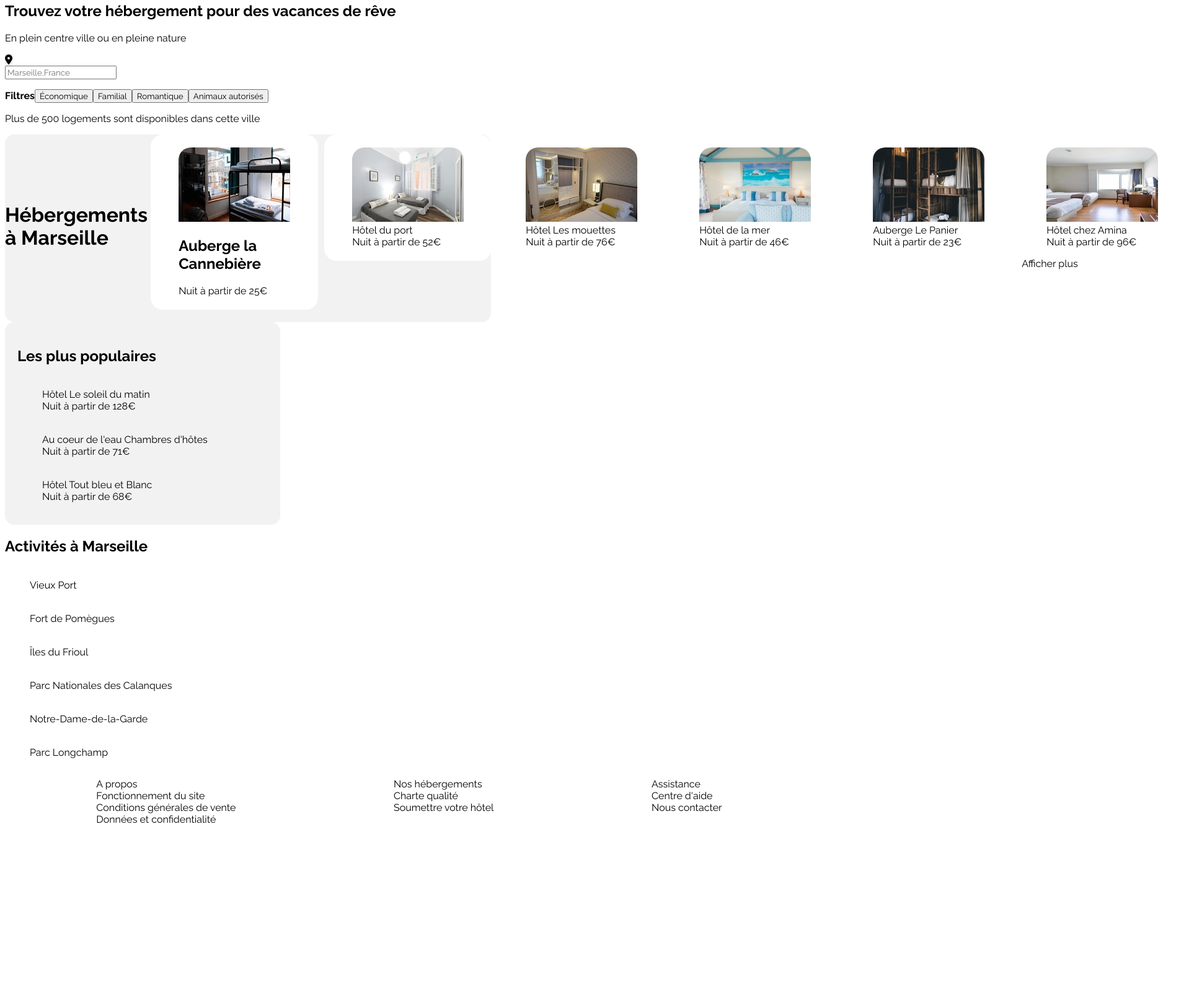
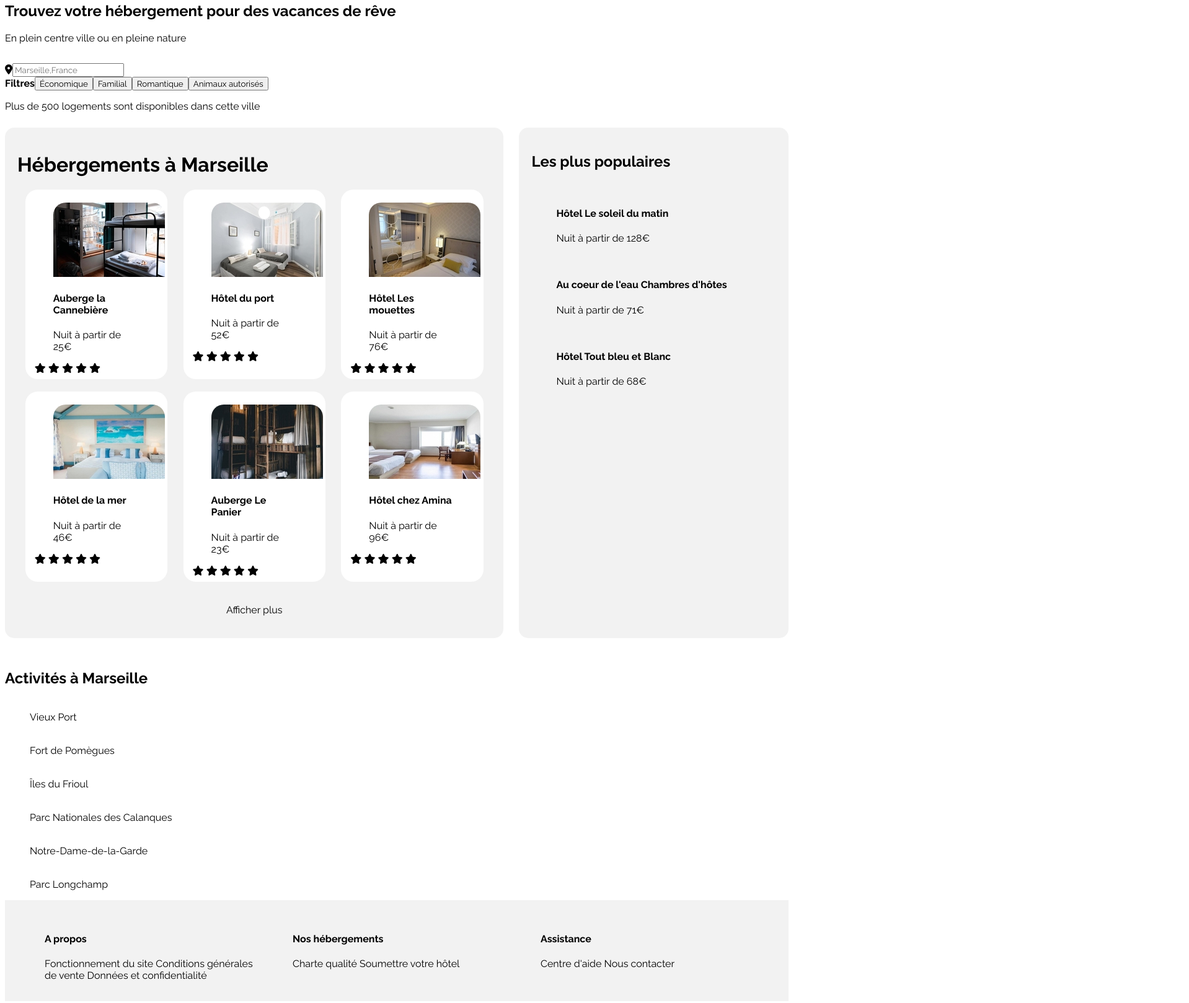
Before and after one commit to Tayyyyylor/Reservia, a plain HTML site: page index.html in a window 1280 px wide. Shown: the part 93-1712 px from the top of the page at 62% size, 1918 px wide, since content can reach past the window. Before the commit the page ends 1449 px from the top, so only its background shows below. Drawn offline with Linux system fonts and the light colour scheme.

Commit message:
header fait et footer

```diff
--- a/index.html
+++ b/index.html
@@ -36,10 +36,10 @@
             <section>
                 <h1> Trouvez votre hébergement pour des vacances de rêve </h1>
                 <p> En plein centre ville ou en pleine nature </p>
-            <div class="">
-
-                <p class="posi"> <i class="fas fa-map-marker-alt"></i><input type="search" placeholder="Marseille,France">
-                </p>
+                <div class="larecherche">
+                    <div class="posi">
+                        <i class="fas fa-map-marker-alt"></i><input type="search" placeholder="Marseille,France">
+                    </div>
                 </div>
 
                 <div class="filtres">
@@ -52,111 +52,173 @@
 
         <!-- Section 2 offres-->
 
-        <main class="main" id="Offres">
-
+            <main class="principal">
+                <div id="main">
                     <div class="marseille">
                         <h1> Hébergements à Marseille </h1>
                     </div>
                     <div id="reponse"> <!--Utiliser les flexbox sur cette div-->
-
                         <div class="Offres">
                             <a href="#"> <!--ajouter une class pour personaliser-->
                                 <figure>
                                     <img src="images/lacannebieere.jpg" alt="la cannebiere" class="photos">
                                     <figcaption>
-                        <h2>Auberge la Cannebière </h2>
+                                        <h4>Auberge la Cannebière </h4>
                                         <p> Nuit à partir de 25€ </p>
+                                    </figcaption>
+                                </figure>
+                                <div class="etoiles">
+                                    <i class="fas fa-star blue" aria-hidden="true"></i>
+                                    <i class="fas fa-star blue" aria-hidden="true"></i>
+                                    <i class="fas fa-star blue" aria-hidden="true"></i>
+                                    <i class="fas fa-star blue" aria-hidden="true"></i>
+                                    <i class="fas fa-star grey" aria-hidden="true"></i>
+                                </div>
+                            </a>
+                        </div>
+
+                        <div class="Offres">
+                            <a href="#">
+                                <figure>
+                                    <img src="images/port_mini.jpg" alt="port" class="photos">
+                                    <figcaption>
+                                        <h4> Hôtel du port </h4>
+                                        <p> Nuit à partir de 52€ </p>
+                                    </figcaption>
+                                </figure>
+                                <div class="etoiles">
+                                    <i class="fas fa-star blue" aria-hidden="true"></i>
+                                    <i class="fas fa-star blue" aria-hidden="true"></i>
+                                    <i class="fas fa-star blue" aria-hidden="true"></i>
+                                    <i class="fas fa-star blue" aria-hidden="true"></i>
+                                    <i class="fas fa-star blue" aria-hidden="true"></i>
+                                </div>
+                            </a>
+                        </div>
+
+                        <div class="Offres">
+                            <a href="#">
+                                <figure>
+                                    <img src="images/mouettes_mini.jpg" alt="img mouettes" class="photos">
+                                    <figcaption>
+                                        <h4> Hôtel Les mouettes </h4>
+                                        <p> Nuit à partir de 76€ </p>
+                                    </figcaption>
+                                </figure>
+                                <div class="etoiles">
+                                    <i class="fas fa-star blue" aria-hidden="true"></i>
+                                    <i class="fas fa-star blue" aria-hidden="true"></i>
+                                    <i class="fas fa-star blue" aria-hidden="true"></i>
+                                    <i class="fas fa-star blue" aria-hidden="true"></i>
+                                    <i class="fas fa-star grey" aria-hidden="true"></i>
+                                </div>
+                            </a>
+                        </div>
+
+                        <div class="Offres">
+                            <a href="#">
+                                <figure>
+                                    <img src="images/mer_mini.jpg" alt="mer" class="photos">
+                                    <figcaption>
+                                        <h4> Hôtel de la mer </h4>
+                                        <p> Nuit à partir de 46€ </p>
+                                    </figcaption>
+                                </figure>
+                                <div class="etoiles">
+                                    <i class="fas fa-star blue" aria-hidden="true"></i>
+                                    <i class="fas fa-star blue" aria-hidden="true"></i>
+                                    <i class="fas fa-star blue" aria-hidden="true"></i>
+                                    <i class="fas fa-star blue" aria-hidden="true"></i>
+                                    <i class="fas fa-star grey" aria-hidden="true"></i>
+                                </div>
+                            </a>
+                        </div>
+
+                        <div class="Offres">
+                            <a href="#">
+                                <figure>
+                                    <img src="images/panier_mini.jpg" alt="panier" class="photos">
+                                    <figcaption>
+                                        <h4> Auberge Le Panier </h4>
+                                        <p> Nuit à partir de 23€ </p>
+                                    </figcaption>
+                                </figure>
+                                <div class="etoiles">
+                                    <i class="fas fa-star blue" aria-hidden="true"></i>
+                                    <i class="fas fa-star blue" aria-hidden="true"></i>
+                                    <i class="fas fa-star blue" aria-hidden="true"></i>
+                                    <i class="fas fa-star blue" aria-hidden="true"></i>
+                                    <i class="fas fa-star grey" aria-hidden="true"></i>
+                                </div>
+                            </a>
+                        </div>
+
+                        <div class="Offres">
+                            <a href="#">
+                                <figure>
+                                    <img src="images/amina_mini.jpg" alt="amina" class="photos">
+                                    <figcaption>
+                                        <h4> Hôtel chez Amina </h4>
+                                        <p>Nuit à partir de 96€</p>
+                                    </figcaption>
+                                </figure>
+                                <div class="etoiles">
+                                    <i class="fas fa-star blue" aria-hidden="true"></i>
+                                    <i class="fas fa-star blue" aria-hidden="true"></i>
+                                    <i class="fas fa-star blue" aria-hidden="true"></i>
+                                    <i class="fas fa-star blue" aria-hidden="true"></i>
+                                    <i class="fas fa-star grey" aria-hidden="true"></i>
+                                </div>
+                            </a>
+                        </div>
+                        <p>
+                            <a href="#"> Afficher plus </a>
+                        </p>
+                    </div>
+                </div>
+
+
+        <!-- Section latérale -->
+
+                <aside id="gris">
+                    <h1> Les plus populaires </h1>
+                    <div>
+                        <a href="#">
+                            <figure class="">
+                                <img src="" alt="" class="photoscote">
+                                <figcaption>
+                                    <h4> Hôtel Le soleil du matin </h4>
+                                    <p> Nuit à partir de 128€ </p>
                                 </figcaption>
                             </figure>
                         </a>
                     </div>
 
-            <div class="Offres">
-                <figure>
-                    <a href="#"><img src="images/port_mini.jpg" alt="port" class="photos"> </a>
+                    <div>
+                        <a href="#">
+                            <figure class="">
+                                <img src="" alt="" class="photoscote">
                                 <figcaption>
-                         <a href="#"> Hôtel du port </a><br>
-                         Nuit à partir de 52€
+                                    <h4> Au coeur de l'eau Chambres d'hôtes </h4>
+                                    <p> Nuit à partir de 71€</p>
                                 </figcaption>
                             </figure>
+                        </a>
                     </div>
 
-            <div class="Offres">
-                <figure>
-                    <a href="#"><img src="images/mouettes_mini.jpg" alt="img mouettes" class="photos"> </a>
+                    <div>
+                        <a href="#">
+                            <figure class="">
+                                <img src="" alt="" class="photoscote">
                                 <figcaption>
-                        <a href="#"> Hôtel Les mouettes </a><br>
-                        Nuit à partir de 76€
+                                    <h4> Hôtel Tout bleu et Blanc </h4>
+                                    <p>Nuit à partir de 68€</p>
                                 </figcaption>
                             </figure>
-            </div>
-
-            <div class="Offres">
-                <figure>
-                    <a href="#"><img src="images/mer_mini.jpg" alt="mer" class="photos"> </a>
-                    <figcaption>
-                        <a href="#"> Hôtel de la mer </a><br>
-                        Nuit à partir de 46€
-                    </figcaption>
-                </figure>
-            </div>
-
-            <div class="Offres">
-                <figure>
-                    <a href="#"><img src="images/panier_mini.jpg" alt="panier" class="photos"></a>
-                    <figcaption>
-                        <a href="#"> Auberge Le Panier </a><br>
-                        Nuit à partir de 23€
-                    </figcaption>
-                </figure>
-            </div>
-
-            <div class="Offres">
-                <figure>
-                    <a href="#"><img src="images/amina_mini.jpg" alt="amina" class="photos"> </a>
-                    <figcaption>
-                        <a href="#"> Hôtel chez Amina </a><br>
-                        Nuit à partir de 96€
-                    </figcaption>
-                </figure>
-                <p><a href="#">Afficher plus</a></p>
-            </div>
-        </div>
-        </main>
-
-        <!-- Section latérale -->
-
-            <aside class="gris" id="cote">
-                <h1> Les plus populaires </h1>
-                <div>
-                    <figure class="">
-                        <a href="#"><img src="" alt="" class="photoscote"></a>
-                        <figcaption>
-                            <a href="#"> Hôtel Le soleil du matin </a><br>
-                            Nuit à partir de 128€
-                        </figcaption>
-                    </figure>
-                </div>
-                <div>
-                    <figure class="">
-                        <a href="#"><img src="" alt="" class="photoscote"></a>
-                        <figcaption>
-                            <a href="#"> Au coeur de l'eau Chambres d'hôtes </a><br>
-                            Nuit à partir de 71€
-                        </figcaption>
-                    </figure>
-                </div>
-                <div>
-                    <figure class="">
-                        <a href="#"><img src="" alt="" class="photoscote"></a>
-                        <figcaption>
-                            <a href=""> Hôtel Tout bleu et Blanc </a><br>
-                            Nuit à partir de 68€
-                        </figcaption>
-                    </figure>
+                        </a>
                     </div>
                 </aside>
-
+            </main>
 
 
 
@@ -213,27 +275,28 @@
             </div>
         </section>
 
+
         <!-- Fin de page avec mentions légales-->
 
         <footer id="footer">
-            <div class="footer">
-                <ul class="puces"> A propos
-                    <li><a href="#">Fonctionnement du site </a></li>
-                    <li><a href="#">Conditions générales de vente</a></li>
-                    <li><a href="#">Données et confidentialité</a></li>
-                </ul>
+            <div class="footer1">
+                <div class="footer2">
+                    <h4>A propos </h4>
+                    <a href="#">Fonctionnement du site </a>
+                    <a href="#">Conditions générales de vente</a>
+                    <a href="#">Données et confidentialité</a>
                 </div>
-            <div class="footer">
-                <ul class="puces"> Nos hébergements
-                    <li><a href="#">Charte qualité</a></li>
-                    <li><a href="#">Soumettre votre hôtel</a></li>
-                </ul>
+
+                <div class="footer2">
+                    <h4> Nos hébergements </h4>
+                    <a href="#">Charte qualité</a>
+                    <a href="#">Soumettre votre hôtel</a>
                 </div>
-            <div class="footer">
-                <ul class="puces"> Assistance
-                    <li><a href="#">Centre d'aide</a></li>
-                    <li><a href="#">Nous contacter</a></li>
-                </ul>
+                <div class="footer2">
+                    <h4> Assistance </h4>
+                    <a href="#">Centre d'aide</a>
+                    <a href="#">Nous contacter</a>
+                </div>
             </div>
         </footer>
         </div>
--- a/style.css
+++ b/style.css
@@ -94,12 +94,13 @@ header ul
     margin-right: 3%;
 }
 
+.larecherche
+{
+    display: inline-flex;
+    margin-top: 15px;
+    align-items: center;
+}
 
-.posi
-{
-    background-color: #F2F2F2;
-    width: 1%;
-}
 
 
 
@@ -142,14 +143,25 @@ font-weight: bold;
     font-weight: bold;
 }
 
-/* Cadre gris de la section 2 */
 
-.main
+
+.principal
 {
-    background-color: #F2F2F2;
+    display: flex;
+  margin: 25px 0 50px;
+}
+
+/* bloc gris section 2 */
+
+#main
+{
+    background-color: #f2f2f2;
     border-radius: 15px;
     width: 62%;
+    padding: 20px;
+    margin: 0 25px 0 0;
 }
+
 
 /* cases blanches  désignant les offres touchant la section 2 et <aside> */
 
@@ -163,18 +175,21 @@ font-weight: bold;
     margin: 0 5px 20px 5px;
 }
 
-#Offres
-{
-    display: flex;
-    justify-content: space-around; /* ca na rien changé*/
-    align-items: baseline;
-}
+
 
 #reponse
 {
     display: flex;
-    justify-content: space-around; /* ca na rien changé*/
-    align-items: baseline;
+    justify-content: space-around;
+    align-items: stretch;
+    flex-direction: row;
+    flex-wrap: wrap;
+    align-content: space-around;
+}
+
+.etoiles
+{
+    margin: 3px 10px;
 }
 
 /* Bordures des photos section 2 */
@@ -185,37 +200,36 @@ font-weight: bold;
 
 /* Cadre gris de aside */
 
-.gris
+#gris
 {
-    background-color: #F2F2F2;
-    border-radius: 30px;
-    width: 62%;
+    background-color: #f2f2f2;
+    border-radius: 15px;
+    width: 32%;
+    padding: 20px;
+
 }
 
 /* Placement de aside */
 
-#cote
+
+#footer
 {
-    border-radius: 15px;
-    width: 32%;
-    padding: 20px;
-    position: relative;
+    background-color: #F2F2F2;
+  width: 100%;
+}
+.footer1
+{
+    display: flex;
+    max-width: 100%;
+    width: 1440px;
+    margin: auto;
+    padding: 0 2rem;
+    box-sizing: border-box;
 
 }
-#footer
+.footer2
 {
-    display: flex;
-    justify-content: space-around;
-}
-.footer
-{
-    display: flex;
-    justify-content: flex-end;
-    justify-content: space-around;
-}
-.puces
-{
-
-    list-style: none;
+    width: 30%;
+  padding: 2rem 2rem;
 
 }
```
Lines whose indentation alone changed are shown as unchanged.
